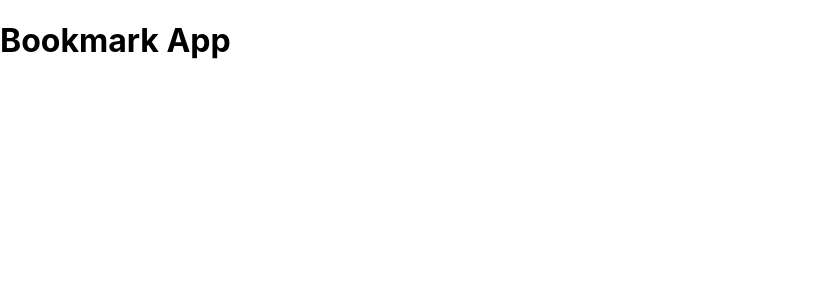
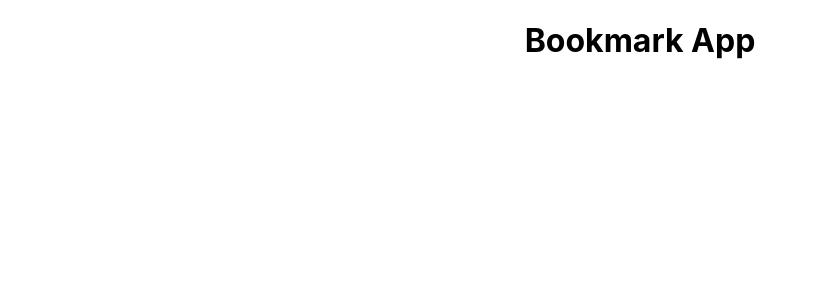
Before and after one commit to lalich/FEBookmark, a React (Create React App) app: page /create in a window 1280 px wide. Shown: the top 300 px of the page, without its empty margins (0-816 px from the left). Built offline with nearby package versions, Linux system fonts and the light colour scheme.

Commit message:
more css

```diff
--- a/src/App.css
+++ b/src/App.css
@@ -58,6 +58,9 @@
   float: left;
   margin-left: 5px;
   margin: 5px;
+  display: flex;
+  flex-direction: column;
+  margin-left: 35px;
 }
 
 #crtfrm:hover {
@@ -92,3 +95,12 @@
   background-color:red;
   border-radius: 5px;
 }
+
+.bm {
+  text-align: center;
+  margin-bottom: 25px ;
+}
+
+.bookmark {
+  background-color: red ;
+}
--- a/src/App.js
+++ b/src/App.js
@@ -7,7 +7,7 @@ import "./index.css";
 const App = () => {
   return (
     <div className="title">
-        <h1> Bookmark App</h1>
+        <h1 className="bm"> Bookmark App</h1>
         <Outlet/>
 
 
```
